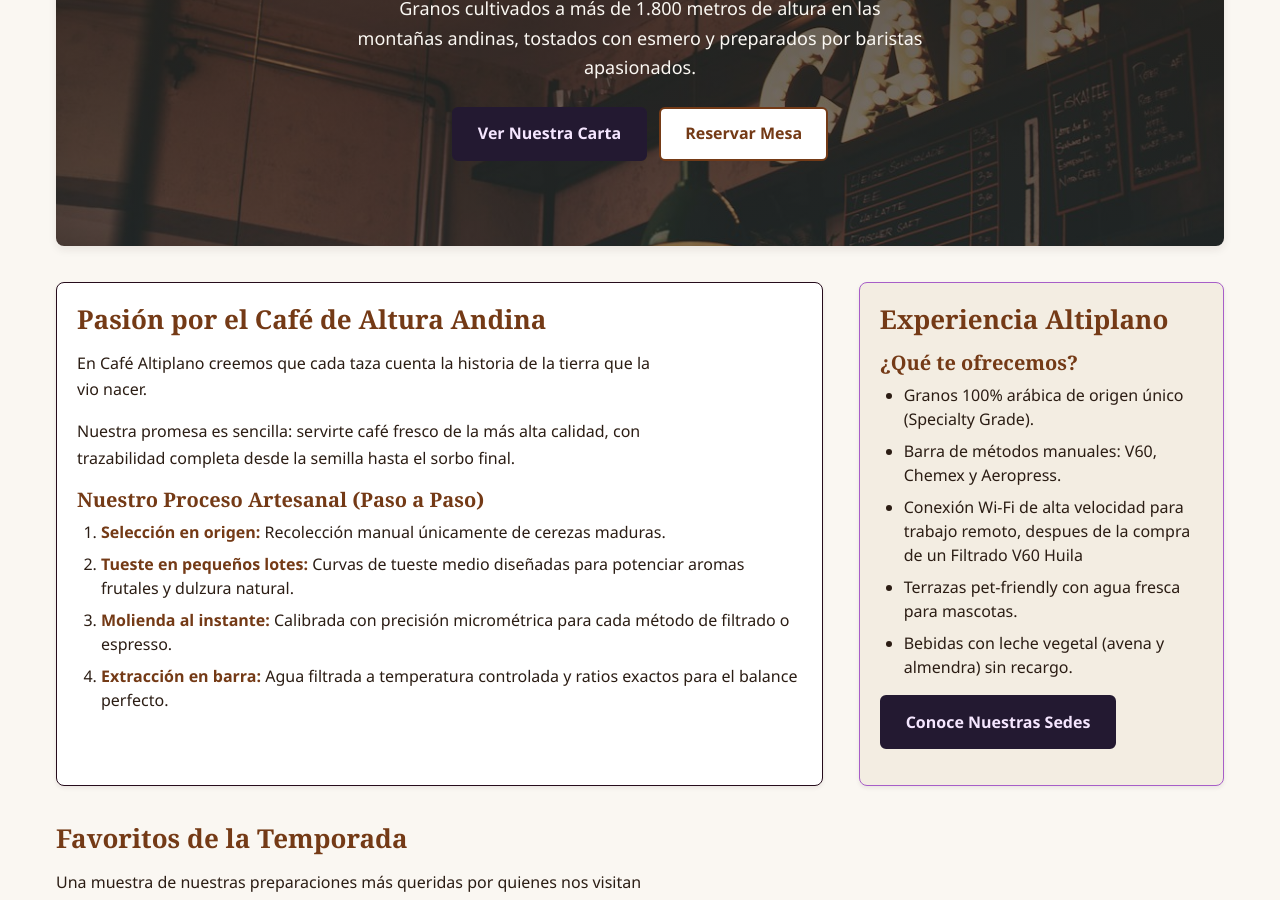
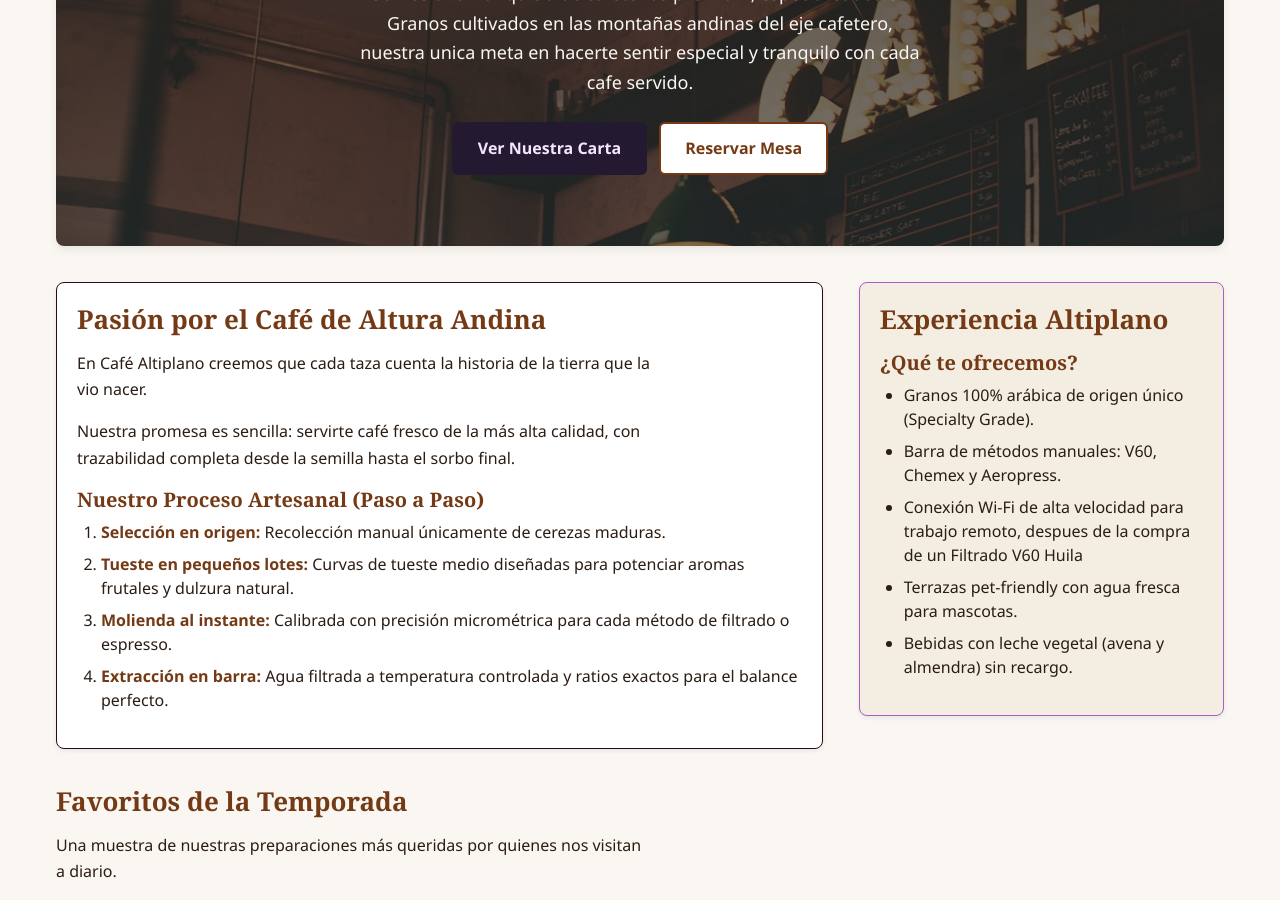
Before and after one commit to emanuelarcila/html_final, a plain HTML site: page index.html in a window 1280 px wide. Shown: the part 292-1192 px from the top of the page. Drawn offline with Linux system fonts and the light colour scheme.

Commit message:
arreglo de fotos y mensaje index

```diff
--- a/index.html
+++ b/index.html
@@ -42,8 +42,9 @@
     <!-- Portada principal -->
     <section class="hero bloque--completo">
       <h1 class="hero__titulo">Café Altiplano</h1>
-      <p class="hero__bajada">Granos cultivados a más de 1.800 metros de altura en las montañas andinas, tostados con
-        esmero y preparados por baristas apasionados.</p>
+      <p class="hero__bajada">Somos una franquicia de cafeterias premium, especialisados en Granos cultivados
+        en las montañas andinas del eje cafetero, nuestra unica meta en hacerte sentir especial y tranquilo con cada
+        cafe servido.</p>
       <div class="hero__acciones">
         <a href="carta.html" class="boton boton--primario">Ver Nuestra Carta</a>
         <a href="reservas.html" class="boton boton--secundario">Reservar Mesa</a>
@@ -84,7 +85,6 @@
         <li>Terrazas pet-friendly con agua fresca para mascotas.</li>
         <li>Bebidas con leche vegetal (avena y almendra) sin recargo.</li>
       </ul>
-      <p><a href="sedes.html" class="boton boton--primario">Conoce Nuestras Sedes</a></p>
     </aside>
 
     <!-- Galeria de productos destacados -->
```
Also changed, not shown: sedes.html (+2 -2 lines), 1 other file.
